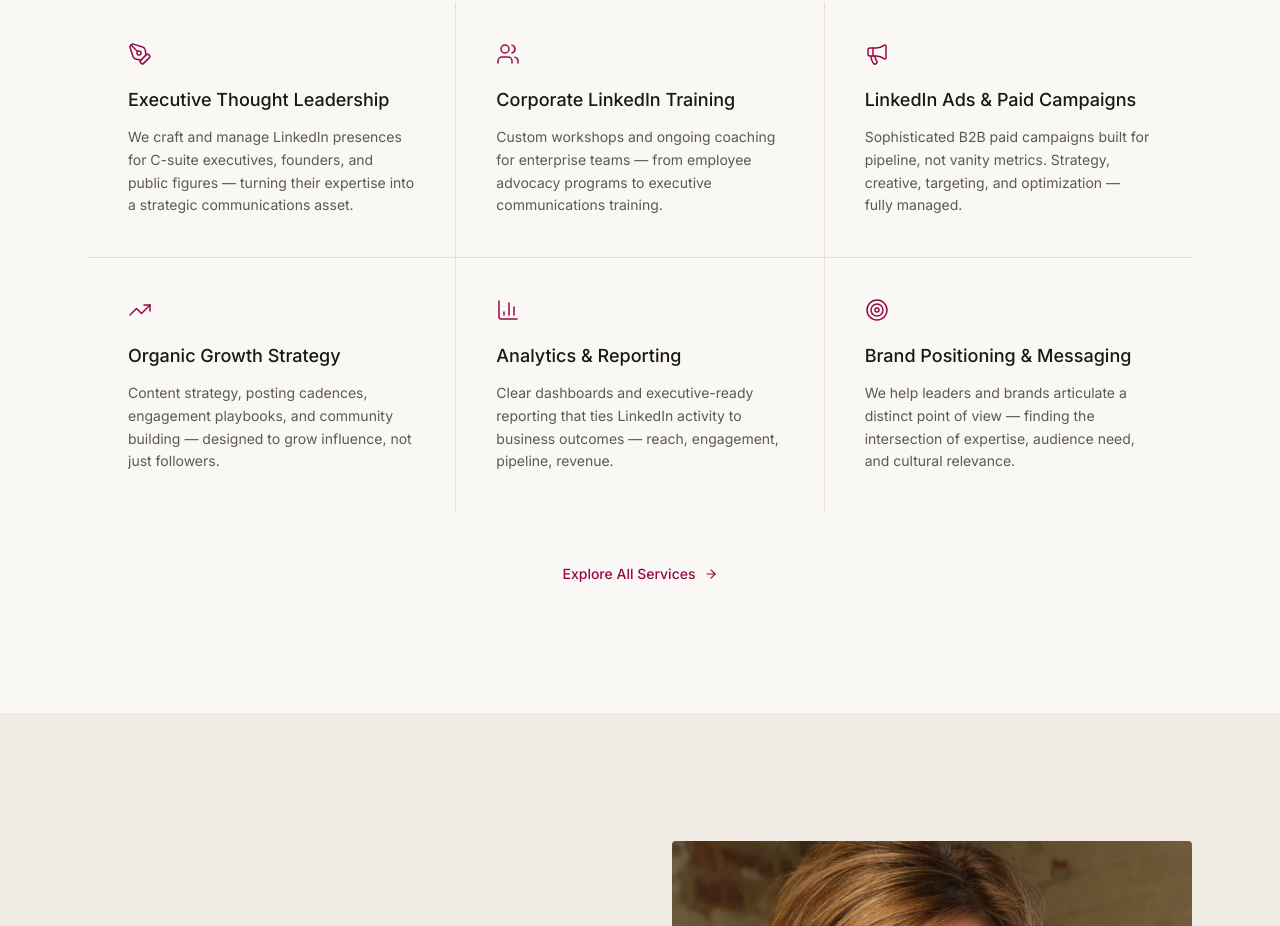
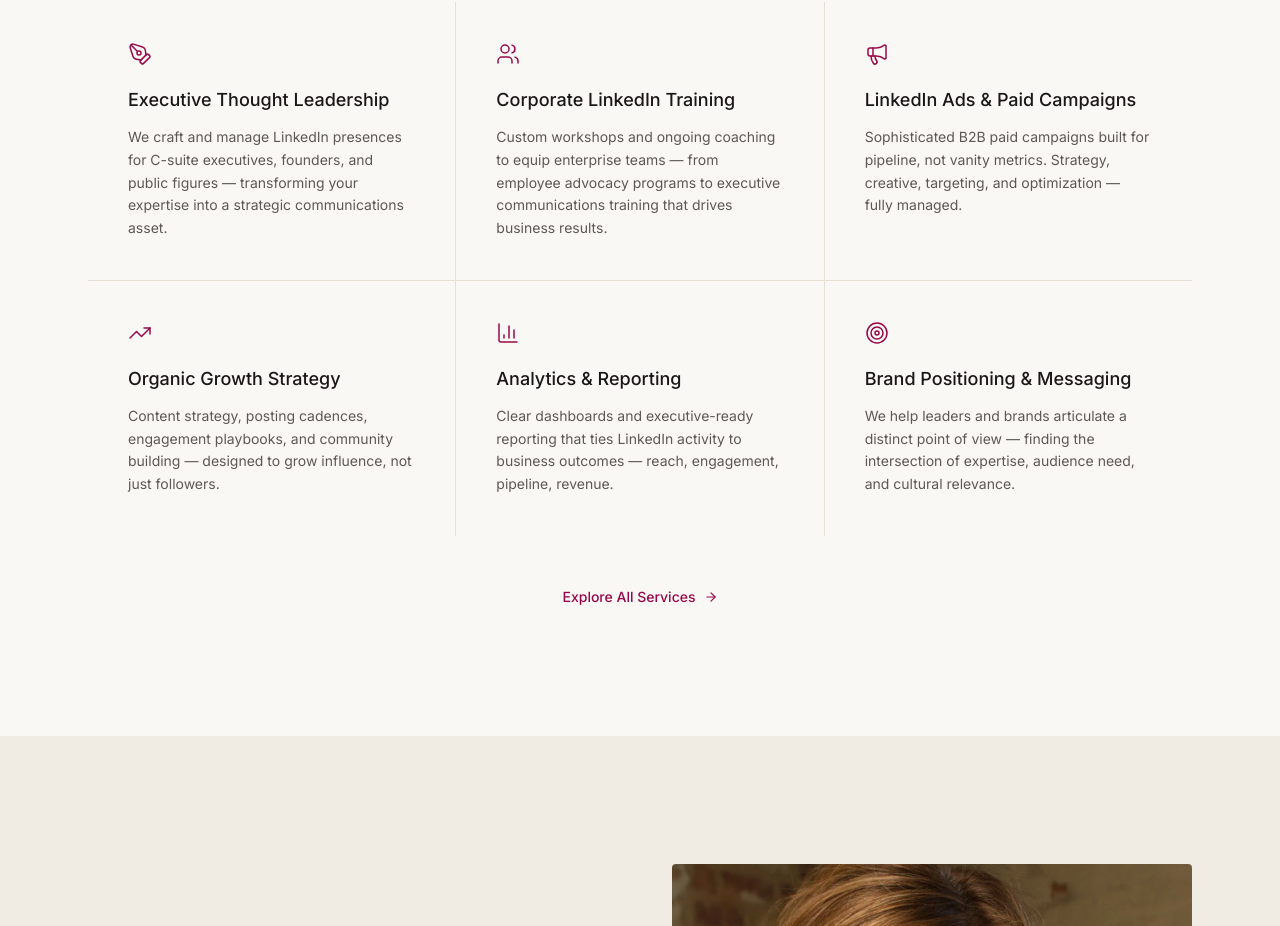
Before and after one commit to walterh1996/HindmanCo, a Next.js app: page / in a window 1280 px wide. Shown: the part 2174-3100 px from the top of the page. Built offline with nearby package versions, Linux system fonts and the light colour scheme.

Commit message:
auto-backup: 2026-06-30 15:41:32

```diff
--- a/src/app/page.tsx
+++ b/src/app/page.tsx
@@ -19,13 +19,13 @@ const services = [
     icon: PenTool,
     title: "Executive Thought Leadership",
     description:
-      "We craft and manage LinkedIn presences for C-suite executives, founders, and public figures — turning their expertise into a strategic communications asset.",
+      "We craft and manage LinkedIn presences for C-suite executives, founders, and public figures — transforming your expertise into a strategic communications asset.",
   },
   {
     icon: Users,
     title: "Corporate LinkedIn Training",
     description:
-      "Custom workshops and ongoing coaching for enterprise teams — from employee advocacy programs to executive communications training.",
+      "Custom workshops and ongoing coaching to equip enterprise teams — from employee advocacy programs to executive communications training that drives business results.",
   },
   {
     icon: Megaphone,
```
